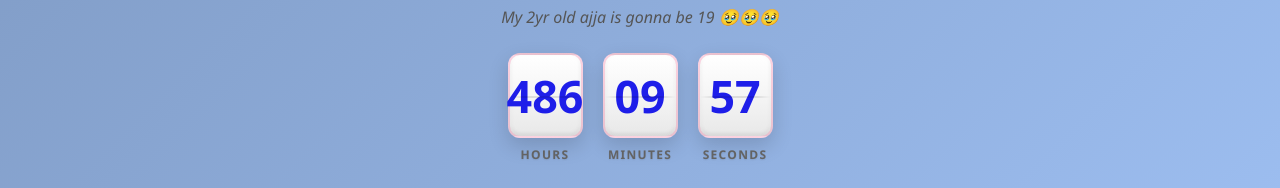
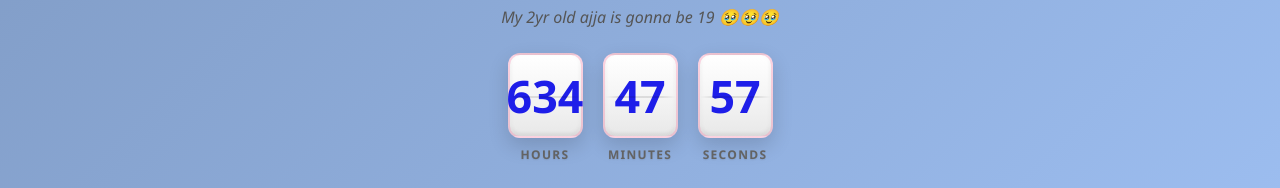
Before and after one commit to Lax-07/suprise, a React (Vite) app: page / in a window 1280 px wide. Shown: the part 295-483 px from the top of the page. Built offline with nearby package versions, Linux system fonts and the light colour scheme.

Commit message:
WRAP UP!

```diff
--- a/src/components/Countdown.jsx
+++ b/src/components/Countdown.jsx
@@ -19,7 +19,7 @@ function Countdown({ onBirthdayReached, birthdayReached }) {
     // 🎂 SET YOUR BIRTHDAY DATE & TIME HERE 🎂
     // ═══════════════════════════════════════════════════════════════
 
-    const targetDate = new Date("2026-01-16T14:55:00");
+    const targetDate = new Date("2026-01-22T19:33:00");
 
     // 📝 HOW TO USE:
     // Replace the date above with your actual birthday
```
